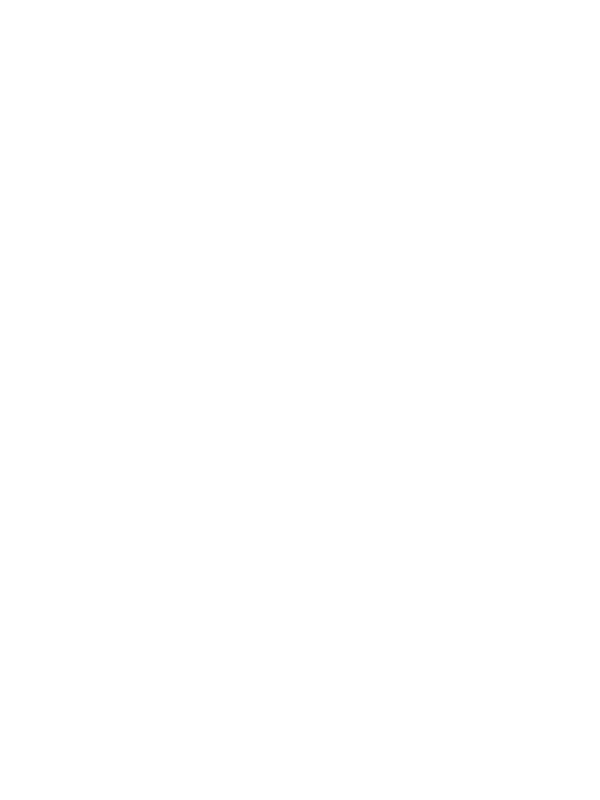
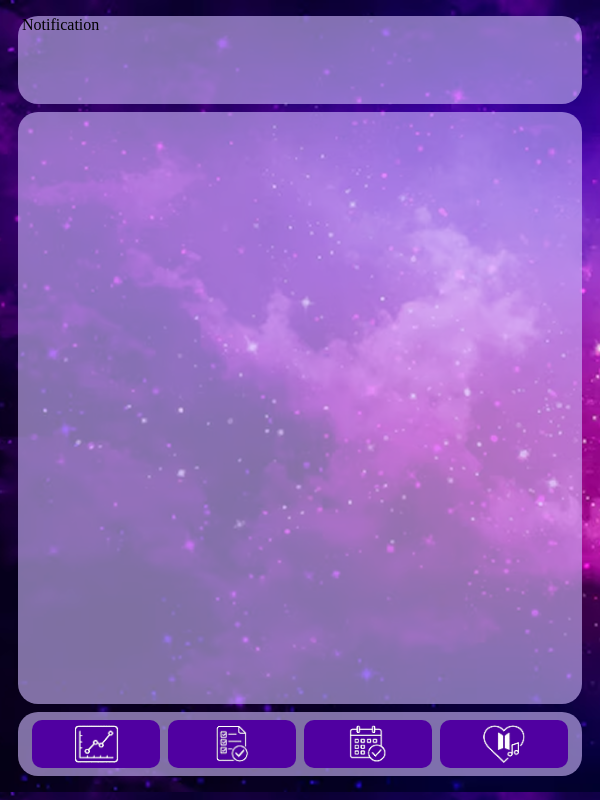
Before and after one commit to CheyenneChoong/Daily-Management, an Electron app: page index.html in a window 600 px wide. Drawn offline with Linux system fonts and the light colour scheme.

Commit message:
Navigation

```diff
--- /dev/null
+++ b/css/body.css
@@ -0,0 +1,75 @@
+/*
+This stylesheet focuses on the basic design and layout.
+*/
+
+body {
+    background: url(../media/background.png);
+    background-size: cover;
+}
+
+#notificationArea, #mainArea, #navigationArea {
+    width: 100%;
+    background-color: rgba(209, 187, 255, 0.6);
+    border-radius: 20px;
+}
+
+#navigationArea {
+    display: flex;
+    padding: 0 1%;
+    box-sizing: border-box;
+    justify-content: space-evenly;
+    align-items: center;
+}
+
+@media only screen and (min-width: 700px) {
+    body {
+        display: grid;
+        grid-template-columns: repeat(23, 1fr);
+        column-gap: 10px;
+        box-sizing: content-box;
+        margin: 2.5vh 0;
+    }
+
+    #notificationArea {
+        height: 95vh;
+        grid-column: 2 / 8;
+        grid-row: span 2;
+    }
+
+    #mainArea {
+        height: 86vh;
+        grid-column: 8 / 23;
+        margin-bottom: 1vh;
+    }
+
+    #navigationArea {
+        height: 8vh;
+        padding: 0 1%;
+        grid-column: 8 / 23;
+    }
+}
+
+@media only screen and (max-width: 700px) {
+    body {
+        display: grid;
+        grid-template-columns: 1fr;
+        grid-template-rows: repeat(3);
+        row-gap: 1vh;
+        margin: 2vh 3%;
+    }
+
+    #notificationArea {
+        grid-row: 1 / 2;
+        height: 11vh;
+    }
+
+    #mainArea {
+        grid-row: 2 / 3;
+        height: 74vh;
+    }
+
+    #navigationArea {
+        grid-row: 3 / 4;
+        height: 8vh;
+    }
+}
--- /dev/null
+++ b/css/navigation.css
@@ -0,0 +1,34 @@
+/*
+This stylesheet focuses on the basic design and layout.
+*/
+
+.navigationOption {
+    background-color: #5000A1;
+    color: white;
+}
+
+.navigationOption:hover {
+    background-color: #320166;
+    cursor: pointer;
+}
+
+.navigationOption {
+    display: flex;
+    gap: 1vw;
+    width: 23%;
+    height: 75%;
+    text-align: center;
+    justify-content: center;
+    align-items: center;
+    border-radius: 10px;
+}
+
+.navigationOption img {
+    height: 80%;
+}
+
+@media only screen and (max-width: 900px) {
+    .navigationOption label {
+        display: none;
+    }
+}
--- a/index.html
+++ b/index.html
@@ -5,8 +5,43 @@
   <meta charset="UTF-8">
   <meta name="viewport" content="width=device-width, initial-scale=1.0">
   <title>Daily Management</title>
+  <link rel="stylesheet" href="css/body.css" />
+  <link rel="stylesheet" href="css/navigation.css" />
 </head>
 
 <body>
+  <!-- Notification Area -->
+  <div id="notificationArea">
+    <div id="hat">
+      <img src="" />
+      <label>Notification</label>
+    </div>
+  </div>
+
+  <div id="mainArea"></div>
+
+  <!-- Navigation Section. -->
+  <!-- Contains 4 options - Performance, Task, Schedule, Monitoring -->
+  <div id="navigationArea">
+    <div class="navigationOption">
+      <img src="media/performance.png" />
+      <label>Performance</label>
+    </div>
+
+    <div class="navigationOption">
+      <img src="media/task.png" />
+      <label>Tasks To Do</label>
+    </div>
+
+    <div class="navigationOption">
+      <img src="media/schedule.png" />
+      <label>Schedule</label>
+    </div>
+
+    <div class="navigationOption">
+      <img src="media/monitoring.png" />
+      <label>Monitoring</label>
+    </div>
+  </div>
 </body>
 </html>
```
Also changed, not shown: media/monitoring.png (added), media/performance.png (added), media/schedule.png (added), media/task.png (added).
